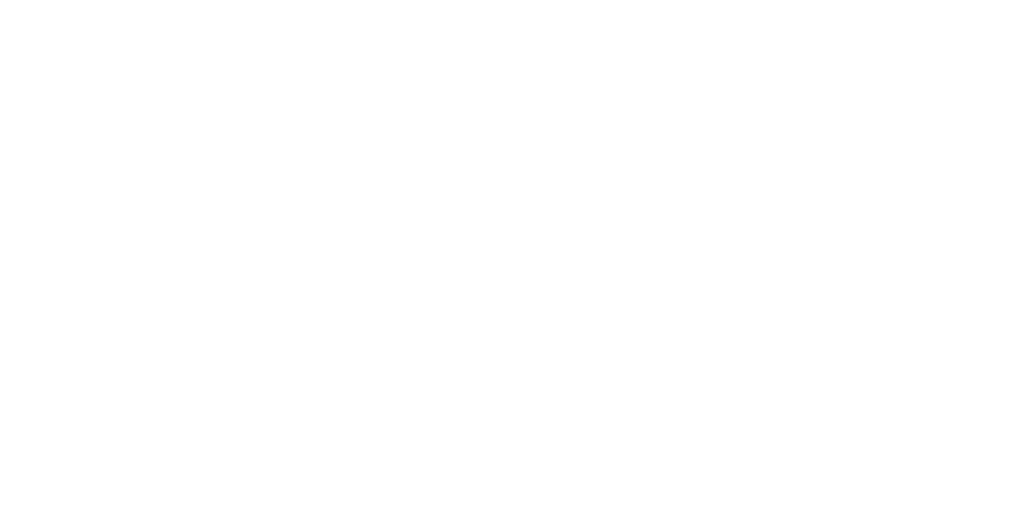
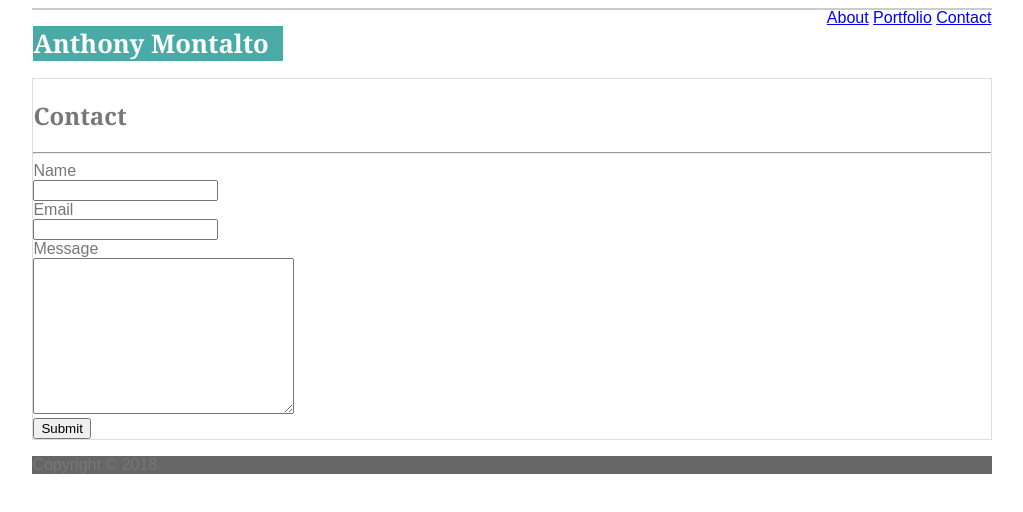
Before and after one commit to amontalto7/Basic-Portfolio, a plain HTML site: page contact.html in a window 1280 px wide. Shown: the whole page, without its empty margins (102-1125 px from the left). Drawn offline with Linux system fonts and the light colour scheme.

Commit message:
Created HTML files. Added basic css styling

```diff
--- a/assets/css/style.css
+++ b/assets/css/style.css
@@ -0,0 +1,57 @@
+* {
+    box-sizing: border-box;
+  }
+
+body {
+    font-family: 'Arial', 'Helvetica Neue', Helvetica, sans-serif;
+    color: #777777;
+}
+
+.clearfix:: after {
+    content: "";
+    display: block;
+    clear: both;
+}
+
+h1,
+h2 {
+    font-family: 'Georgia', Times, Times New Roman, serif;
+}
+
+h1 {
+    background-color:#4aaaa5;
+    color:#ffffff;
+    font-size: 2vw;
+    width: 250px;
+    display: inline;
+    float: left;
+}
+
+.topnav {
+    float: right;
+}
+
+header,
+footer,
+#main {
+    width: 960px;
+    margin-left: 10%;
+    margin-right: 10%;
+}
+
+header {
+    background-color: #ffffff;
+    border: 1px solid #cccccc;
+
+}
+
+#main {
+    background-color:#ffffff;
+    border: 1px #dddddd solid;
+    /* display: block; */
+    clear: both;
+}
+
+footer {
+    background-color: #666666;
+}
--- a/contact.html
+++ b/contact.html
@@ -0,0 +1,63 @@
+<!DOCTYPE html>
+<html lang="en-us">
+
+<head>
+    <meta charset="UTF-8" name="viewport" content="width=device-width, initial-scale=1.0">
+    <title>Anthony Montalto - Contact</title>
+  <link rel="stylesheet" type="text/css" href="assets/css/style.css">
+</head>
+
+<body>
+
+    <!-- HEADER / NAV -->
+  <header>
+    <!-- @todo add Name, and links for About, Portfolio, and Contact -->
+    <div class="myname">
+        <h1>Anthony Montalto</h1>
+    </div>
+    <div class="topnav">
+        <a id="About" href="index.html">About</a>
+        <a id="Portfolio" href="portfolio.html">Portfolio</a>
+        <a id="Contact" href="#">Contact</a>
+    </div>
+
+  </header>
+
+  <!-- MAIN -->
+  <section id="main">
+    <div class="main_header">
+        <h2>Contact</h2>
+    </div>
+
+    <hr>
+
+    <div class="main_body">
+       <form>
+           <div>
+                Name <br>
+                <input type="text" name="input-name">
+            </div>
+            <div>
+                Email <br>
+                <input type="text" name="input-email">
+            </div>
+            <div>
+                Message <br>
+                <textarea name="input-message" rows="10" cols="30">
+                </textarea>
+            </div>
+            <div>
+                <input type="submit" name="btn_Submit" onclick="alert('Thank You!')"">
+            </div>
+       </form>
+    </div>
+  </section>
+
+
+  <footer>
+      <p>Copyright &copy; 2018</p>
+  </footer>
+
+</body>
+
+</html>
```
Also changed, not shown: index.html (+6 -4 lines), portfolio.html (+51 -0 lines).
